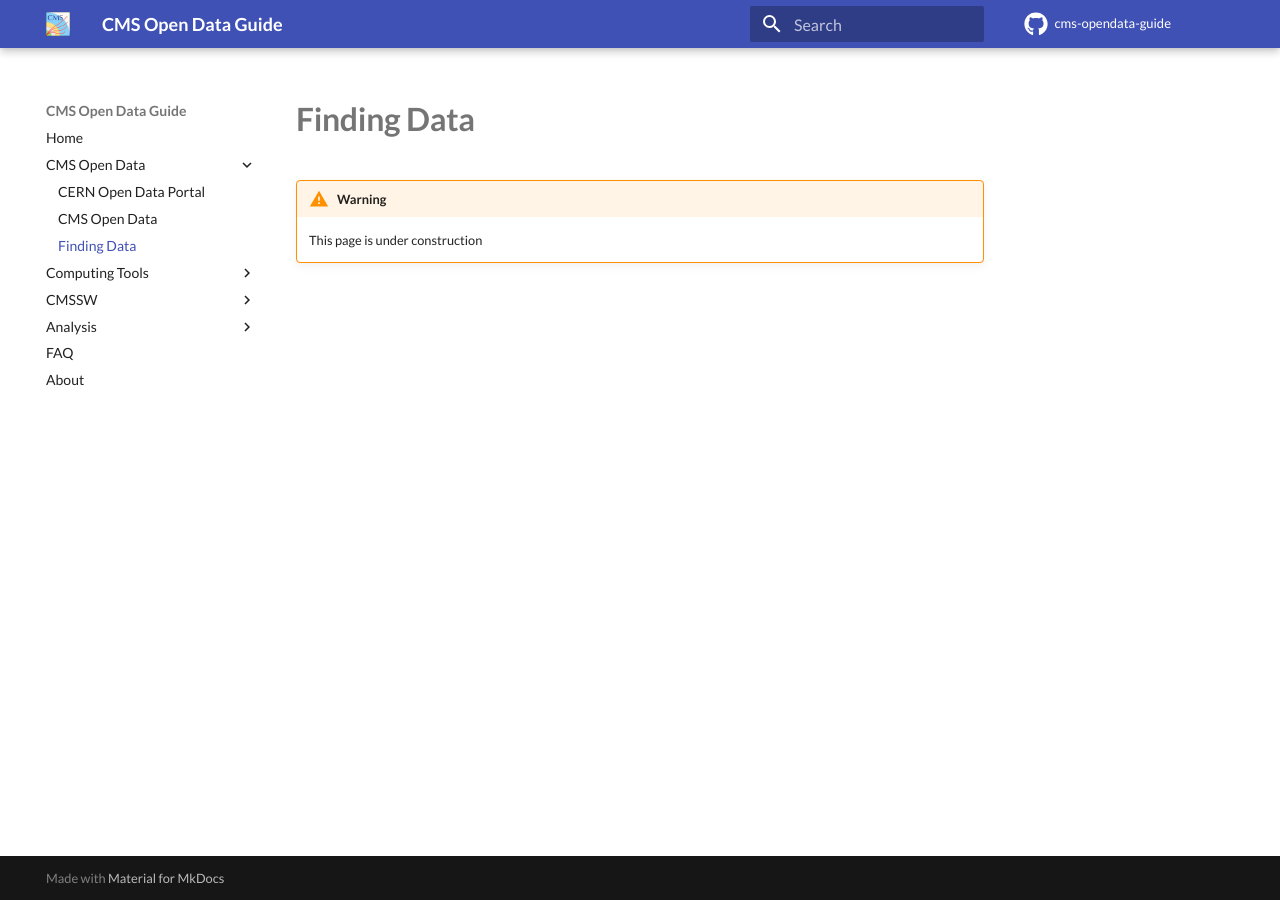
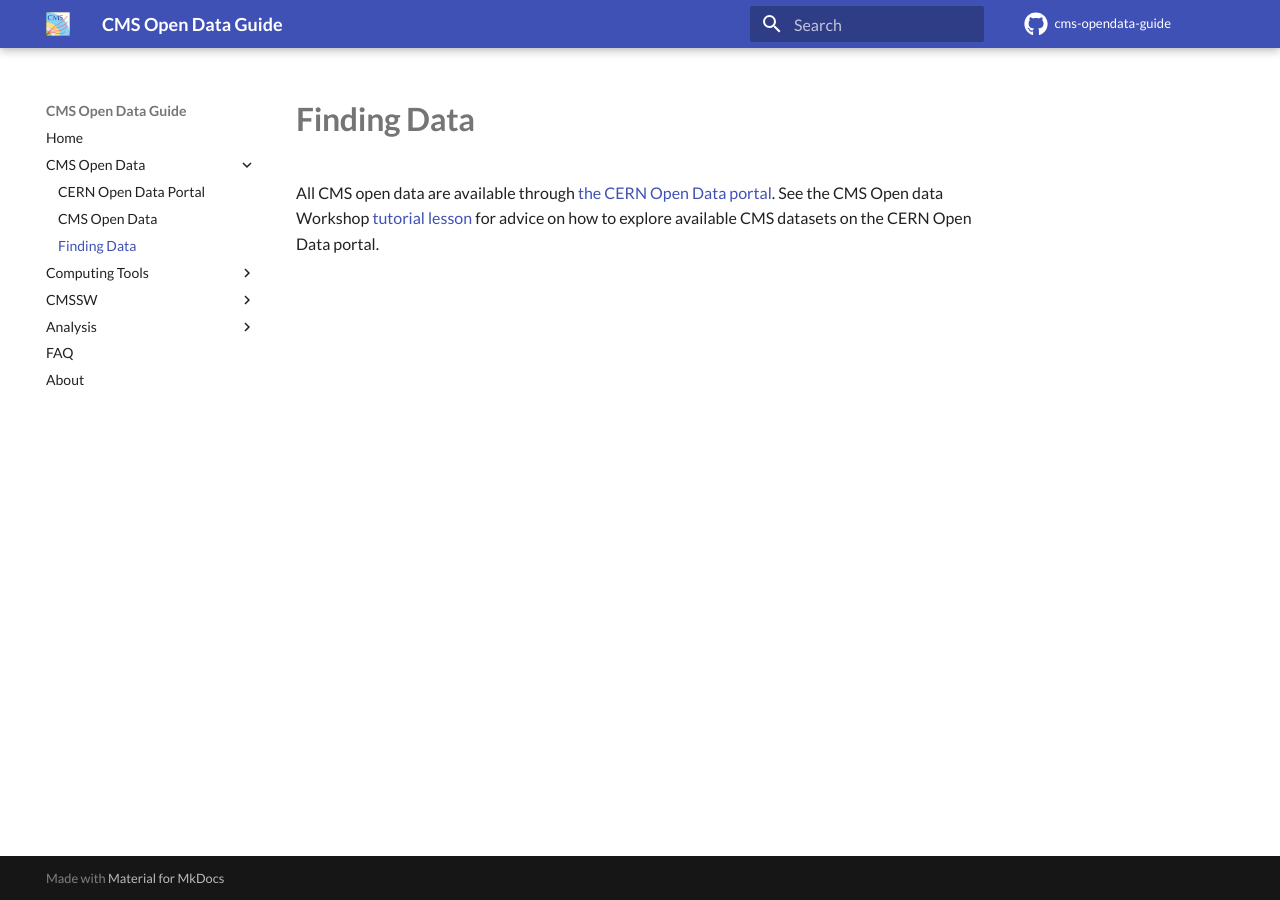
Before and after one commit to cernopendata/cms-opendata-guide, an MkDocs documentation site: the page built from docs/cmsOpenData/findingData.md, in a window 1280 px wide. Built offline with MkDocs 1.6.1 and Material for MkDocs 9.7.7, drawn with Linux system fonts in a browser that asks for light colours; comment, search, counter and statistics services are not loaded.

Commit message:
Add link to Finding data (#109)
Add a link to the tutorial lesson as a first aid. To do later: the reference material should be brought to the guide

```diff
--- a/docs/cmsOpenData/findingData.md
+++ b/docs/cmsOpenData/findingData.md
@@ -1,4 +1,4 @@
 # Finding Data
 
-!!! Warning
-    This page is under construction
+All CMS open data are available through [the CERN Open Data portal](http://opendata.cern.ch/).
+See the CMS Open data Workshop [tutorial lesson](https://cms-opendata-workshop.github.io/workshop2022-lesson-dataset-scouting/) for advice on how to explore available CMS datasets on the CERN Open Data portal.
```
